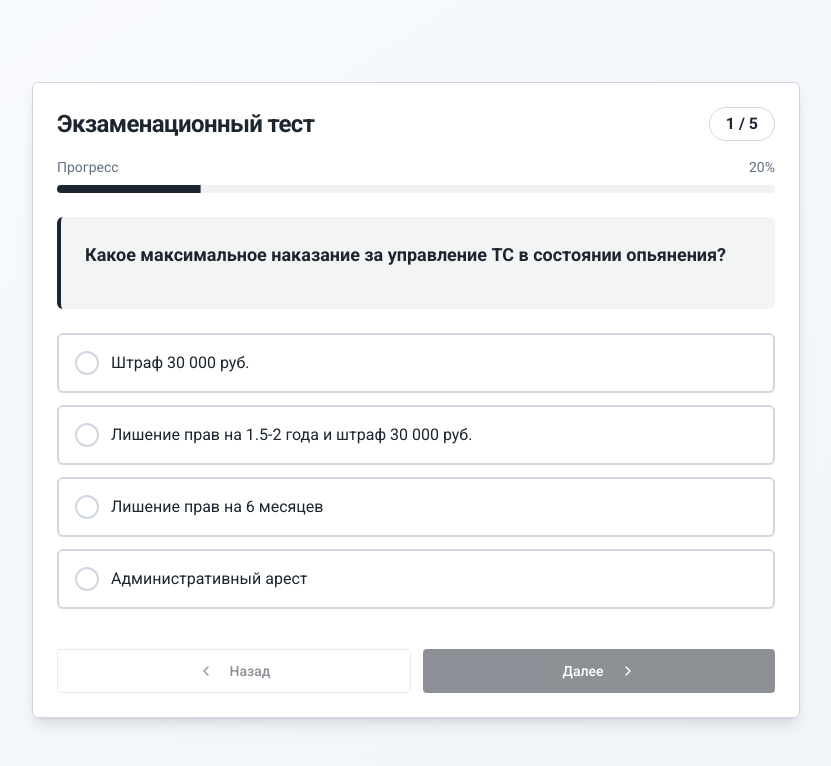
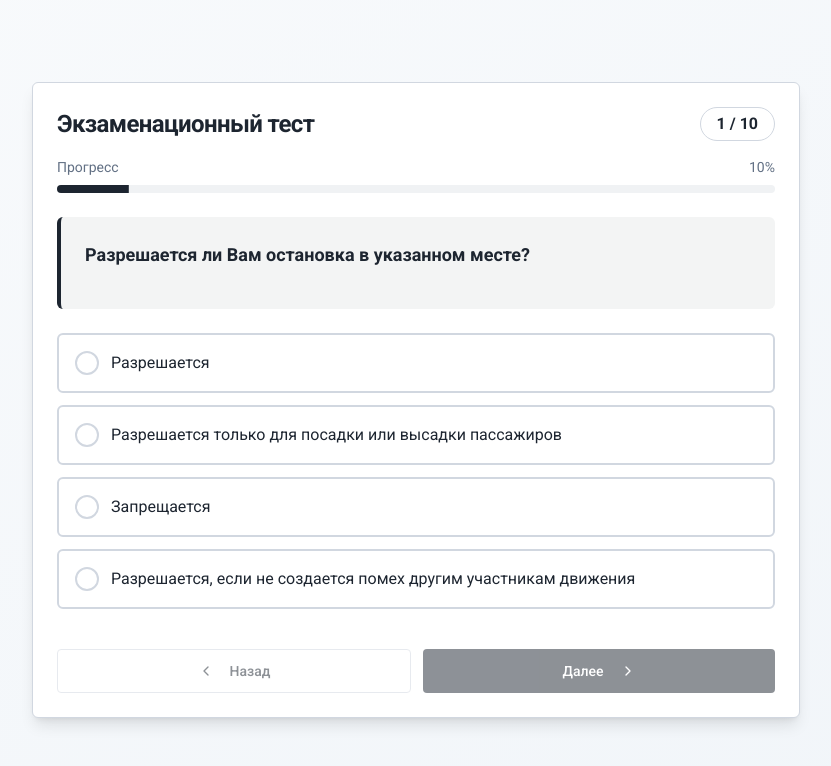
Before and after one commit to pr-poehali-dev/ticket-app-creation, a React (Vite) app: page / in a window 1280 px wide. Shown: the top 766 px of the page, without its empty margins (224-1055 px from the left). Built offline with nearby package versions, Linux system fonts and the light colour scheme.

Commit message:
fix: уточнение вопросов о ПДД

```diff
--- a/src/pages/Index.tsx
+++ b/src/pages/Index.tsx
@@ -21,56 +21,111 @@ interface LeaderboardEntry {
 const questions: Question[] = [
   {
     id: 1,
-    question: 'Какое максимальное наказание за управление ТС в состоянии опьянения?',
+    question: 'Разрешается ли Вам остановка в указанном месте?',
     options: [
-      'Штраф 30 000 руб.',
-      'Лишение прав на 1.5-2 года и штраф 30 000 руб.',
-      'Лишение прав на 6 месяцев',
-      'Административный арест'
+      'Разрешается',
+      'Разрешается только для посадки или высадки пассажиров',
+      'Запрещается',
+      'Разрешается, если не создается помех другим участникам движения'
     ],
-    correctAnswer: 1
+    correctAnswer: 2
   },
   {
     id: 2,
-    question: 'На каком расстоянии от пешеходного перехода запрещена остановка?',
+    question: 'Какие транспортные средства по Правилам относятся к маршрутным транспортным средствам?',
     options: [
-      '3 метра',
-      '5 метров',
-      '10 метров',
-      '15 метров'
+      'Все автобусы',
+      'Автобусы, троллейбусы и трамваи, предназначенные для перевозки людей и движущиеся по установленному маршруту',
+      'Любые транспортные средства, перевозящие пассажиров',
+      'Автобусы и маршрутные такси'
     ],
     correctAnswer: 1
   },
   {
     id: 3,
-    question: 'Разрешается ли движение задним ходом на автомагистрали?',
+    question: 'Вы намерены повернуть направо. Можете ли Вы приступить к повороту?',
     options: [
-      'Разрешается',
-      'Разрешается только на обочине',
-      'Запрещается',
-      'Разрешается в крайней правой полосе'
+      'Можете',
+      'Можете, уступив дорогу пешеходам',
+      'Не можете',
+      'Можете одновременно с пешеходами'
     ],
-    correctAnswer: 2
+    correctAnswer: 1
   },
   {
     id: 4,
-    question: 'Какая максимальная скорость в населенном пункте?',
+    question: 'Разрешено ли Вам выполнить обгон в данной ситуации?',
     options: [
-      '40 км/ч',
-      '50 км/ч',
-      '60 км/ч',
-      '70 км/ч'
+      'Разрешено',
+      'Разрешено, если обгон будет завершен до перекрестка',
+      'Запрещено',
+      'Разрешено только на нерегулируемом перекрестке'
     ],
     correctAnswer: 2
   },
   {
     id: 5,
-    question: 'Обязан ли водитель предоставить ТС медицинским работникам для доставки пациента?',
+    question: 'Какое значение имеет термин "Недостаточная видимость"?',
     options: [
-      'Обязан в любом случае',
-      'Обязан только при ЧС',
-      'Не обязан',
-      'Обязан только в сельской местности'
+      'Видимость дороги менее 100 м',
+      'Видимость дороги менее 150 м',
+      'Видимость дороги менее 300 м в условиях тумана, дождя, снегопада',
+      'Видимость дороги менее 300 м'
+    ],
+    correctAnswer: 2
+  },
+  {
+    id: 6,
+    question: 'В каких случаях водителю запрещается движение со скоростью более 50 км/ч?',
+    options: [
+      'При управлении мопедом',
+      'При буксировке механического транспортного средства',
+      'Если соответствующий запрет установлен дорожным знаком',
+      'Во всех перечисленных случаях'
+    ],
+    correctAnswer: 3
+  },
+  {
+    id: 7,
+    question: 'Разрешается ли Вам въехать на мост одновременно с мотоциклистом?',
+    options: [
+      'Разрешается',
+      'Разрешается, если Вы не затрудните ему движение',
+      'Запрещается',
+      'Разрешается только на большой скорости'
+    ],
+    correctAnswer: 2
+  },
+  {
+    id: 8,
+    question: 'Обязаны ли Вы в данной ситуации подать сигнал правого поворота?',
+    options: [
+      'Обязаны',
+      'Обязаны только в темное время суток',
+      'Не обязаны',
+      'Обязаны при наличии других участников движения'
+    ],
+    correctAnswer: 0
+  },
+  {
+    id: 9,
+    question: 'По какой траектории Вам разрешено выполнить разворот?',
+    options: [
+      'Только по А',
+      'Только по Б',
+      'По любой',
+      'Ни по одной из предложенных'
+    ],
+    correctAnswer: 0
+  },
+  {
+    id: 10,
+    question: 'Что означает мигание зеленого сигнала светофора?',
+    options: [
+      'Предупреждает о неисправности светофора',
+      'Разрешает движение и информирует о том, что вскоре будет включен запрещающий сигнал',
+      'Запрещает дальнейшее движение',
+      'Требует снизить скорость'
     ],
     correctAnswer: 1
   }
```
